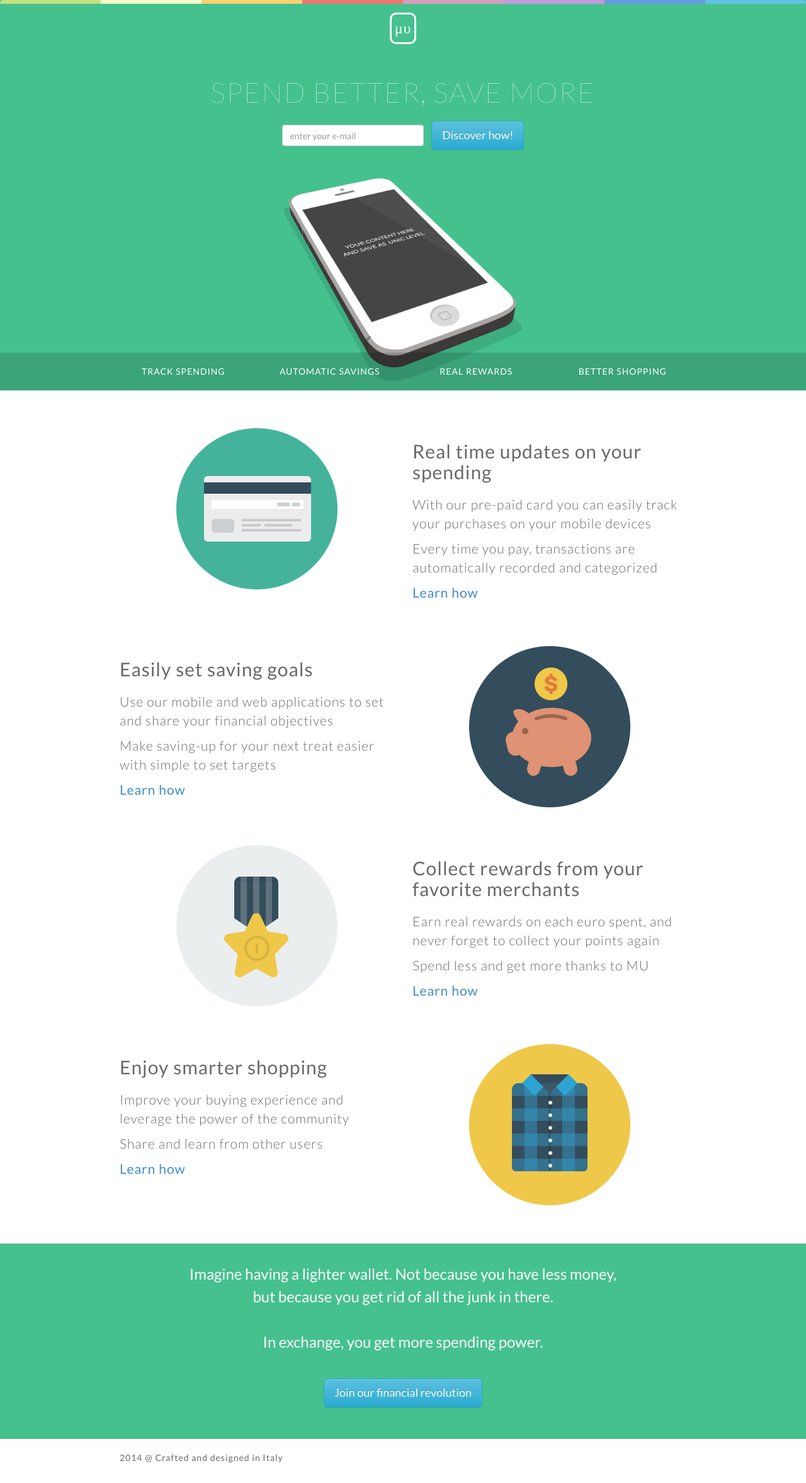
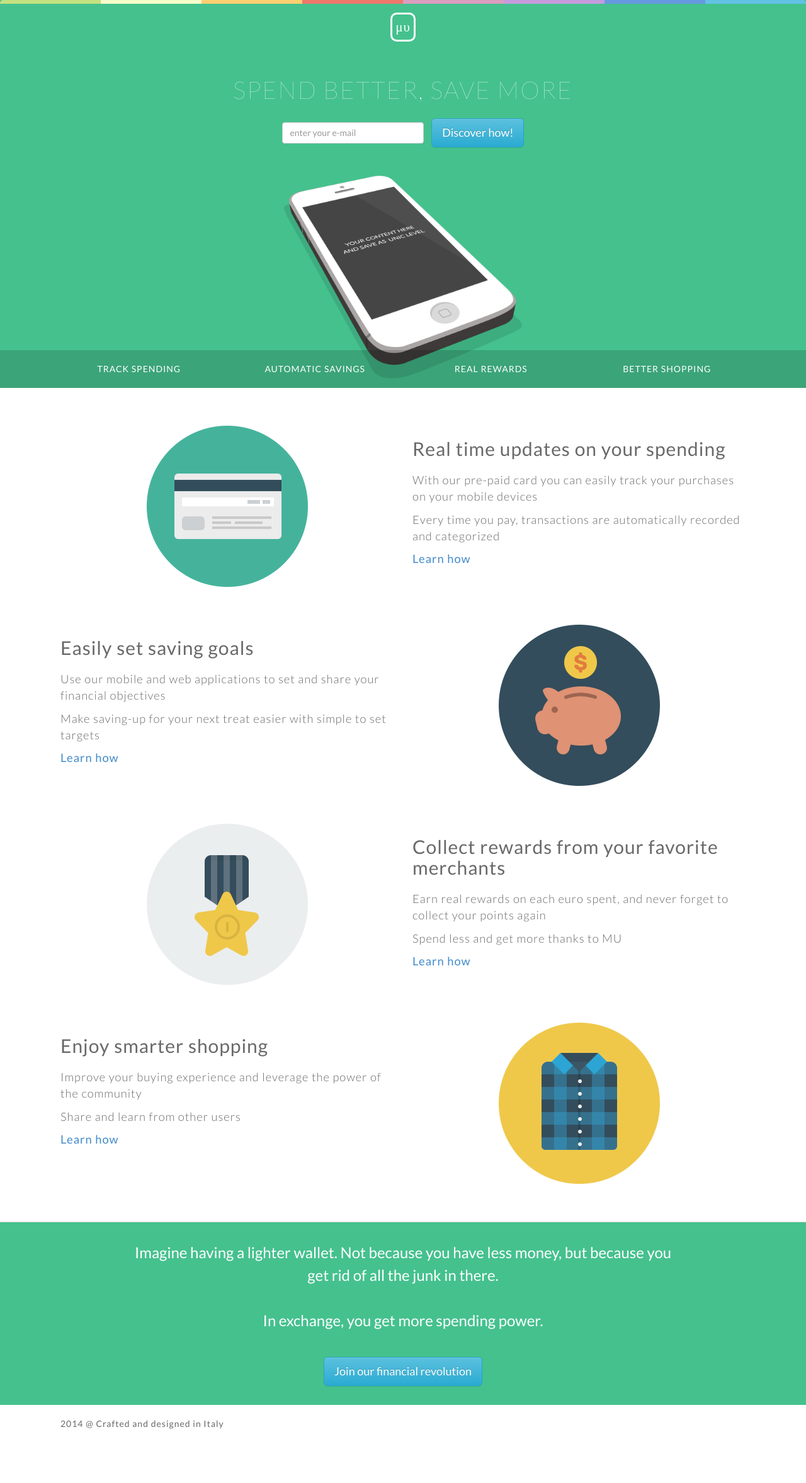
Before and after one commit to kendall80/mu-landing-design, a PHP site: page / in a window 1280 px wide. Shown: the whole page at 63% size. After the commit the page ends 2269 px from the top, so only its background shows below. Run offline with PHP 8.4, Linux system fonts and the light colour scheme; some libraries are stand-ins or nearby versions; some web fonts are replaced.

Commit message:
adjust mobile adaptive design

```diff
--- a/css/my-styles.css
+++ b/css/my-styles.css
@@ -13,7 +13,7 @@ article, footer, header, section {
 
 }
 
-.home .hero {
+.hero {
 	background-position: 50% 100%;
 	text-align: center;
 	background-image: url("../public/img/iphone.png");
@@ -49,7 +49,7 @@ article, footer, header, section {
 .logo {
 	font-family: "GFS Didot";
 	text-transform: lowercase !important;
-	font-size: 24px !important;
+	font-size: 1.5em !important;
 	border: solid;
 	border-radius: 10px;
 	border-width: medium;
@@ -77,7 +77,7 @@ article, footer, header, section {
 	text-decoration: none;
 	letter-spacing: 1px;
 	text-transform: uppercase;
-	font-size: 12px;
+	font-size: 0.75em;
 }
 
 .banner a:after {
@@ -109,7 +109,7 @@ article, footer, header, section {
 
 .content {
 
-	width: 900px;
+	width: 85%;
 	margin: 0 auto;
 }
 
@@ -131,13 +131,12 @@ section {
 }
 
 .headline {
-	padding-top: 10px;
-	padding-bottom: 50px;
+	padding: 10px 0;
 }
 
 h1 {
 	padding: 0;
-	font-size: 44px;
+	font-size: 2.75em;
 	line-height: 52px;
 	margin-bottom: 5px;
 	letter-spacing: 2px;
@@ -146,7 +145,7 @@ h1 {
 }
 
 .call-to-action {
-	margin-top: 20px;
+	margin: 20px 0;
 }
 
 .message {
@@ -163,7 +162,6 @@ h1 {
 	margin: 20px 0;
 	padding-left: 30px;
 	padding-right: 30px;
-	display: inline;
 	vertical-align: middle;
 	text-transform: uppercase;
 	letter-spacing: 1px;
@@ -189,7 +187,7 @@ h1 {
 }
 
 .ft-text {
-	font-size: 21px;
+	font-size: 1.3125em;
 	font-weight: 300;
 	padding-top: 10px;
 }
@@ -265,7 +263,7 @@ h1 {
 #claim p {
 	text-align: center;
 	padding: 30px 160px;
-	font-size: 20px;
+	font-size: 1.25em;
 	letter-spacing: 1px;
 	font-weight: 110;
 	color: dimgray;
@@ -334,26 +332,47 @@ button {
 	font-size: 3.2em;
 }
 
-[data-icon='\e60f'] {
-	color: #028F76;
+
+/* Media Queries
+========================== */
+
+/* iPhone */
+
+@media (max-width: 480px) {
+	.hero {
+		background: none;
+	}
+	h1 {
+		font-size: 2.35em;
+	}
+	.form-group {
+		width: 100%;
+	}
+	button {
+		margin-left: 0px;
+		display: block;
+	}
+	.ecosystem .row {
+		padding: 15px 0;
+		border-bottom: solid 1px #D8D8D8;
+	}
+	.ecosystem .row:last-child {
+		padding: 15px 0;
+		border-bottom: none;
+	}
+	.content h2 {
+		font-size: 21px;
+	}
+	.content p {
+		font-size: 16px;
+	}
+	.ft-icon {
+		max-width: 50%;
+	}
+	.last {
+		display: none;
+	}
+	.footer p {
+		font-size: 14px;
+	}
 }
-
-[data-icon='\e614'] {
-	color: #E08E79;
-}
-
-[data-icon='\e60a'] {
-	color: #0B486B;
-}
-
-[data-icon='\e601'] {
-	color: #EDC951;
-}
-
-[data-icon='\e613'] {
-	color: #A8E6CE;
-}
-	/* Better Font Rendering =========== */
-	-webkit-font-smoothing: antialiased;
-	-moz-osx-font-smoothing: grayscale;
-}
--- a/index.html
+++ b/index.html
@@ -68,6 +68,7 @@
               </form>
             </div>
           </div>
+
           <div class="message">
             <div class="content"> <!--but you can use class="container" as well -->
               <div class="row">
@@ -102,16 +103,16 @@
             </div>
 
             <div class="row">
-              <div class="col-sm-6">
+              <div class="col-sm-6 col-sm-push-6">
+                <img class="img-responsive ft-icon" src="public/img/icons/money-saving.png">
+              </div>
+              <div class="col-sm-6 col-sm-pull-6">
                 <h2>Easily set saving goals</h2>
                 <div class="ft-text">
                   <p>Use our mobile and web applications to set and share your financial objectives</p>
                   <p>Make saving-up for your next treat easier with simple to set targets</p>
                   <p><a href="#">Learn how</a></p>
                 </div>
-              </div>
-              <div class="col-sm-6">
-                <img class="img-responsive ft-icon" src="public/img/icons/money-saving.png">
               </div>
             </div>
 
@@ -130,16 +131,16 @@
             </div>
 
             <div class="row">
-              <div class="col-sm-6">
+              <div class="col-sm-6 col-sm-push-6">
+                <img class="img-responsive ft-icon" src="public/img/icons/shirt.png">
+              </div>
+              <div class="col-sm-6 col-sm-pull-6">
                 <h2>Enjoy smarter shopping</h2>
                 <div class="ft-text">
                   <p>Improve your buying experience and leverage the power of the community</p>
                   <p>Share and learn from other users</p>
                   <p><a href="#">Learn how</a></p>
                 </div>
-              </div>
-              <div class="col-sm-6">
-                <img class="img-responsive ft-icon" src="public/img/icons/shirt.png">
               </div>
             </div>
 
@@ -150,7 +151,9 @@
           <div class="content headline">
             <div class="last">
               <h3>Imagine having a lighter wallet. Not because you have less money, but because you get rid of all the junk in there.<br><br>In exchange, you get more spending power.</h3>
-              <form class="form-inline call-to-action">
+            </div>
+            <div class="call-to-action">
+              <form class="form-inline">
                 <a href="#" class="btn btn-info btn-lg">Join our financial revolution</a>
               </form>
             </div>
```
